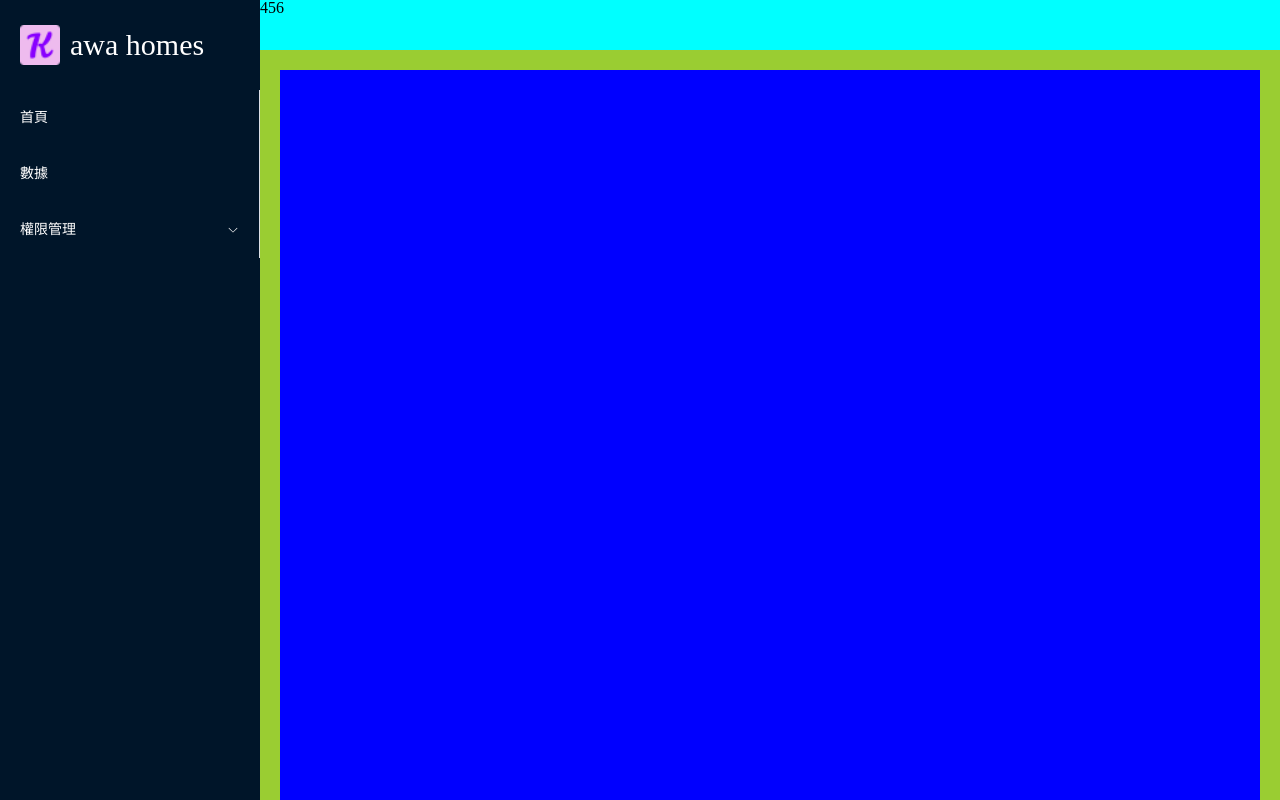
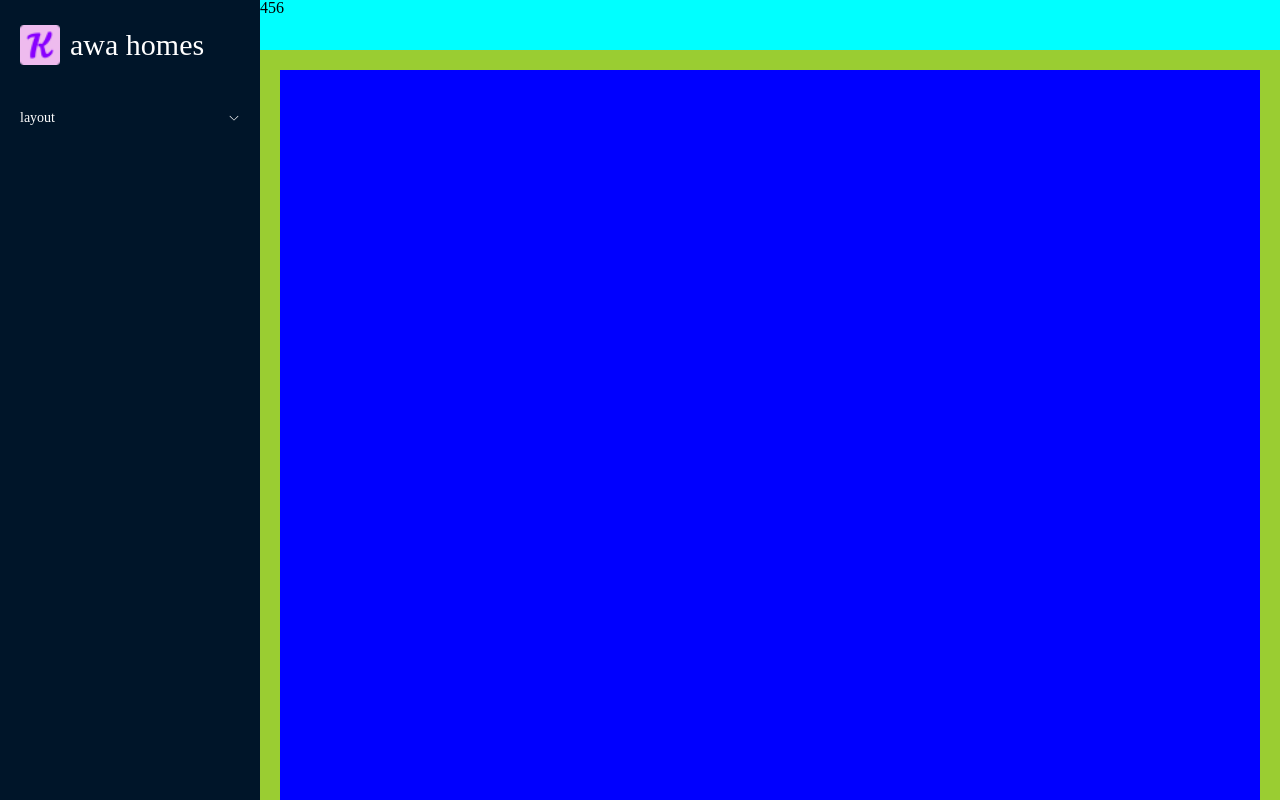
Before and after one commit to kawagami/sg-vite, a Vue app: page /#/ in a window 1280 px wide. Built offline with nearby package versions, Linux system fonts and the light colour scheme.

Commit message:
add: 遞迴生成 sidebar 項目

```diff
--- a/src/layout/index.vue
+++ b/src/layout/index.vue
@@ -1,5 +1,9 @@
 <script setup>
 import Logo from './logo/index.vue';
+import Menu from './menu/index.vue';
+import useUserStore from '../store/modules/user';
+
+let userStore = useUserStore();
 </script>
 
 <template>
@@ -14,16 +18,7 @@ import Logo from './logo/index.vue';
             <el-scrollbar class="scrollbar">
                 <!-- menu 組件 -->
                 <el-menu background-color="#00152" text-color="white">
-                    <el-menu-item index="1">首頁</el-menu-item>
-                    <el-menu-item index="2">數據</el-menu-item>
-
-                    <!-- collapse menu -->
-                    <el-sub-menu index="3">
-                        <template #title>權限管理</template>
-                        <el-menu-item index="3-1">user 管理</el-menu-item>
-                        <el-menu-item index="3-2">role 管理</el-menu-item>
-                        <el-menu-item index="3-3">menu 管理</el-menu-item>
-                    </el-sub-menu>
+                    <Menu :menuList="userStore.menuRoutes"></Menu>
                 </el-menu>
             </el-scrollbar>
         </div>
@@ -48,11 +43,15 @@ import Logo from './logo/index.vue';
         width: $base-menu-width;
         height: 100vh;
         background: $base-menu-color;
-        // color: white;
+        color: white;
 
         .scrollbar {
             width: 100%;
             height: calc(100vh - $base-menu-logo-height - ($base-menu-logo-padding * 2));
+
+            .el-menu {
+                border-right: none;
+            }
         }
     }
 
--- /dev/null
+++ b/src/layout/menu/index.vue
@@ -0,0 +1,45 @@
+<template>
+    <!-- <p>{{ menuList }}</p> -->
+    <template v-for="(item, index) in menuList" :key="item.path">
+
+        <!-- 沒子路由 -->
+        <template v-if="!item.children">
+            <el-menu-item :index="item.path" v-if="!item.meta.hidden">
+                <template #title>
+                    <span>icon&nbsp;</span>
+                    <span>{{ item.meta.title }}</span>
+                </template>
+            </el-menu-item>
+        </template>
+
+        <!-- 只有一個子路由 -->
+        <template v-if="item.children && item.children.length == 1">
+            <el-menu-item :index="item.children[0].path" v-if="!item.children[0].meta.hidden">
+                <template #title>
+                    <span>icon&nbsp;</span>
+                    <span>{{ item.children[0].meta.title }}</span>
+                </template>
+            </el-menu-item>
+        </template>
+
+        <!-- 兩個以上的子路由 -->
+        <el-sub-menu v-if="item.children && item.children.length > 1" :index="item.path">
+            <template #title>
+                <span>{{ item.meta.title }}</span>
+            </template>
+            <Menu :menuList="item.children"></Menu>
+        </el-sub-menu>
+
+    </template>
+</template>
+
+<script setup>
+defineProps(['menuList']);
+</script>
+<script>
+export default {
+    name: 'Menu'
+}
+</script>
+
+<style scoped lang="scss"></style>
--- a/src/router/routers.js
+++ b/src/router/routers.js
@@ -2,21 +2,55 @@ export const ConstantRoute = [
     {
         path: '/',
         component: () => import('../layout/index.vue'),
-        name: 'layout'
+        name: 'layout',
+        meta: {
+            title: 'layout',
+            hidden: false
+        },
+        children: [
+            {
+                path: '/home',
+                component: () => import('../views/home/index.vue'),
+                meta: {
+                    title: '首頁',
+                    hidden: false
+                },
+            },
+            {
+                path: '/test',
+                component: () => import('../views/home/index.vue'),
+                meta: {
+                    title: '測試',
+                    hidden: false
+                },
+            }
+        ]
     },
     {
         path: '/404',
         component: () => import('../views/404/index.vue'),
-        name: '404'
+        name: '404',
+        meta: {
+            title: '404',
+            hidden: true
+        },
     },
     {
         path: '/login',
         component: () => import('../views/login/index.vue'),
-        name: 'login'
+        name: 'login',
+        meta: {
+            title: '登入',
+            hidden: true
+        },
     },
     {
         path: '/:pathMatch(.*)*',
         redirect: '/404',
-        name: 'Any'
+        name: 'Any',
+        meta: {
+            title: '任意路徑',
+            hidden: true
+        },
     },
 ]
--- a/src/store/modules/user.js
+++ b/src/store/modules/user.js
@@ -1,10 +1,13 @@
 import { defineStore } from "pinia";
 import { reqLogin } from "../../api/user";
+// 引入 routes
+import { ConstantRoute } from "../../router/routers";
 
 let useUserStore = defineStore('User', {
     state: () => {
         return {
-            token: localStorage.getItem("sgtoken")
+            token: localStorage.getItem("sgtoken"),
+            menuRoutes: ConstantRoute
         };
     },
     actions: {
```
